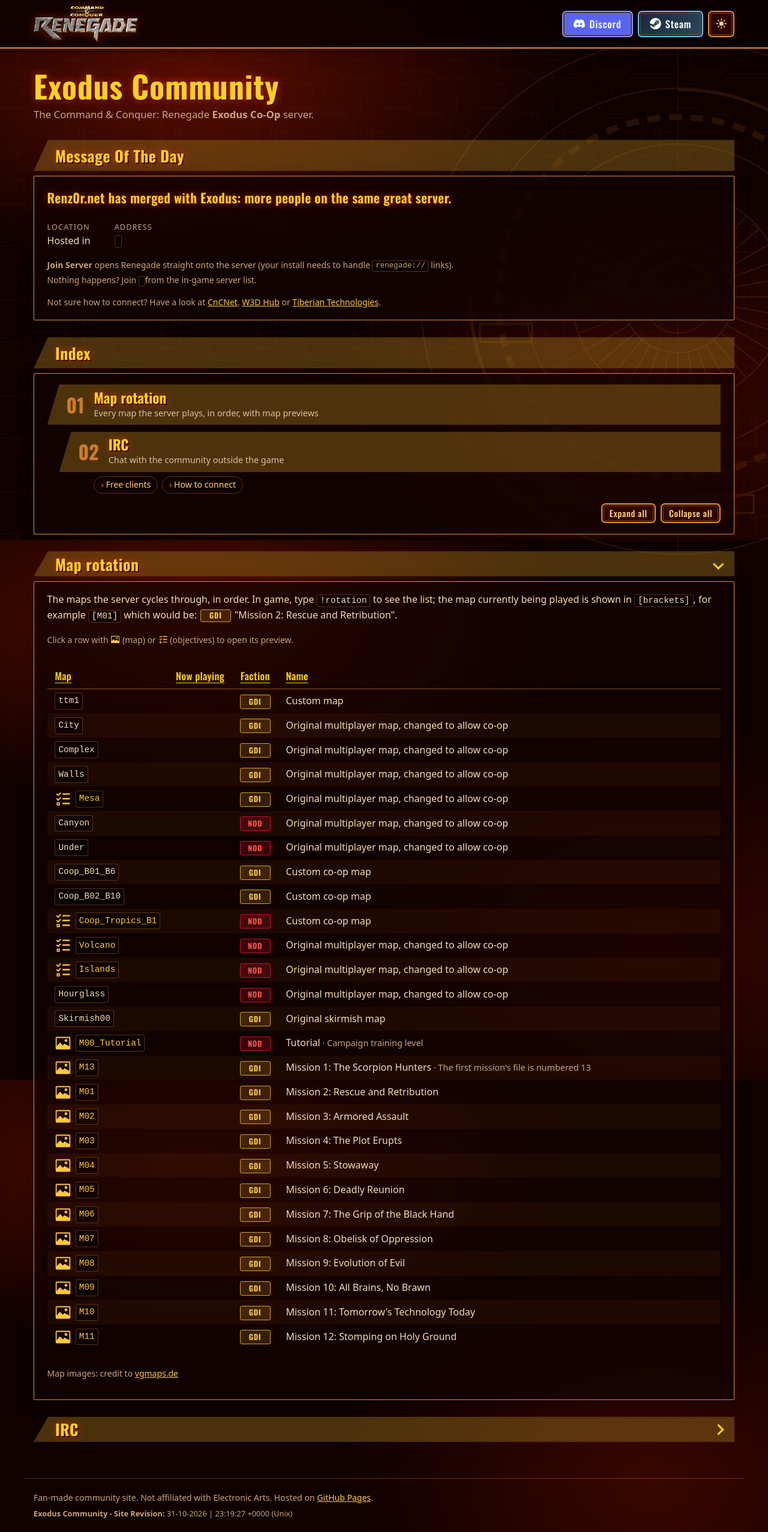
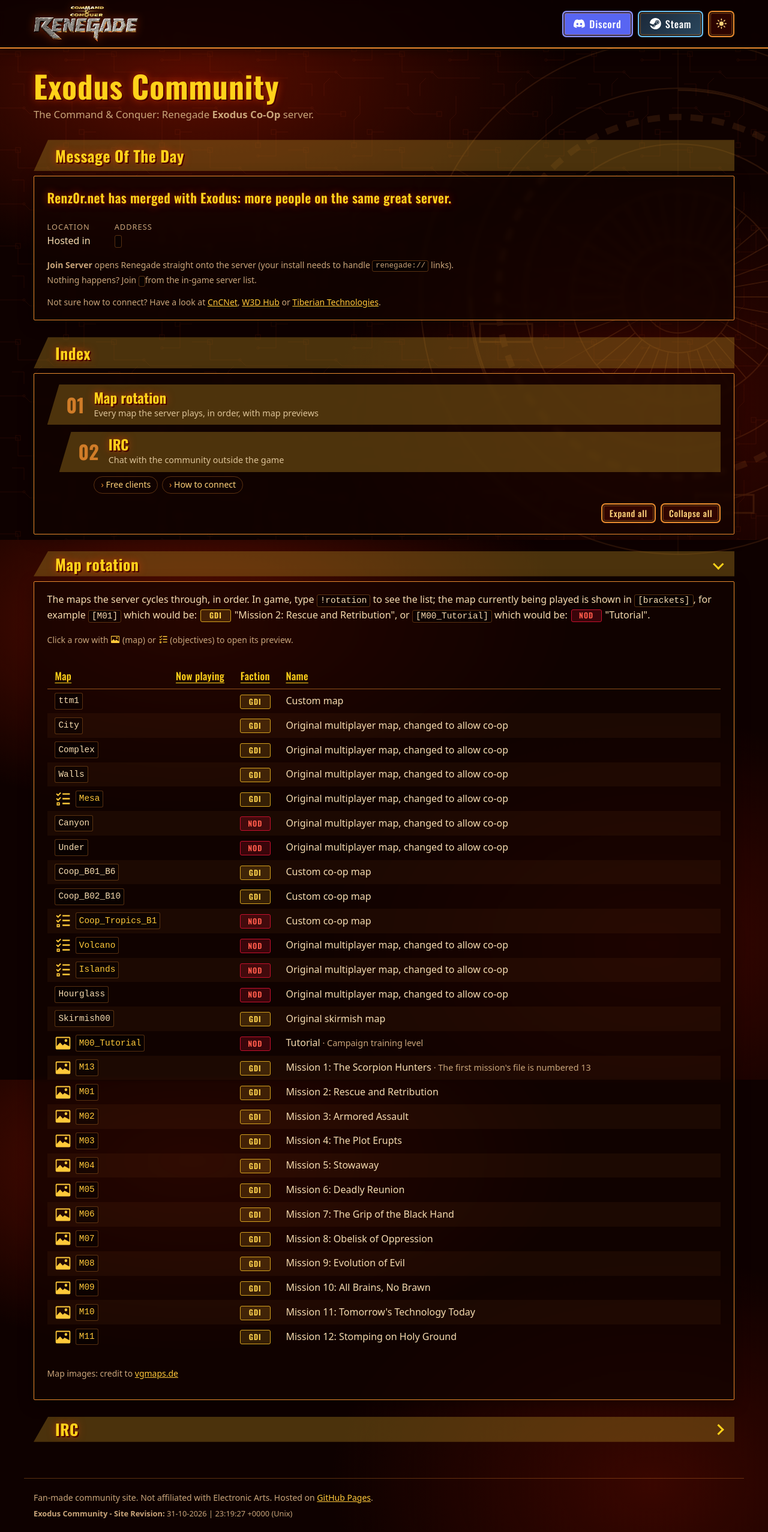
Before and after one commit to cnc-exoduscommunity/cnc-exoduscommunity.github.io, a Jekyll site: the page built from index.html, in a window 1280 px wide. Shown: the whole page at 60% size. Built offline with Jekyll 4.4.1, drawn with Linux system fonts in a browser that asks for light colours; some of the changed lines change nothing that is shown.

Commit message:
Use CnCNet first and the direct check as backup; Nod map notes
CnCNet refreshes every minute and the direct check only every ~5 minutes, and both get the same answer from the server, so CnCNet comes first again. "Not on CnCNet's list right now" now says this does not mean the server is offline or empty. The Nod map note points to !pl in #Mission-Coop (ExaBot), and the intro has a Nod example ([M00_Tutorial]).

```diff
--- a/assets/css/style.css
+++ b/assets/css/style.css
@@ -642,6 +642,9 @@
 .live-player-list summary { cursor: pointer; color: var(--link); }
 .live-player-list table { margin: 0.4rem 0 0; font-size: 0.92rem; }
 .live-source { margin: 0.4rem 0 0; }
+.live-state-note { font-size: 0.9rem; color: var(--muted); }
+.live-state-note:empty { display: none; }
+.live-state-note strong { color: var(--text); }
 /* Two tidy lines under the status box instead of one long wrapped sentence. */
 .join-hint span { display: block; }
 .join-hint span + span { margin-top: 0.15rem; }
--- a/assets/js/site.js
+++ b/assets/js/site.js
@@ -519,10 +519,11 @@
   }
 
   // Where the data comes from:
-  //  - "direct": status.json from the "Server status" workflow, which asks the
-  //    server itself every few minutes. Sees the players on every map.
-  //  - "cncnet": CnCNet's public list, used when status.json is missing or out
-  //    of date. On the Nod maps it shows the server with 0 players.
+  //  - "cncnet" (first): CnCNet's public list, refreshed every minute.
+  //  - "direct" (backup): status.json from the "Server status" workflow, which
+  //    asks the server itself every few minutes; used when CnCNet doesn't list it.
+  //  Both get the same answer from the server, which reports 0 players on Nod
+  //  maps unless someone is on GDI.
   var directUrl = box.getAttribute("data-direct-url");
   var cncnetName = box.getAttribute("data-cncnet-name") || "CnCNet";
   var cncnetUrl = box.getAttribute("data-cncnet-url") || url;
@@ -555,8 +556,8 @@
     badge.setAttribute("data-source", kind);
     badge.textContent = kind === "direct" ? "Direct" : "CnCNet";
     var tip = kind === "direct"
-      ? "Real-time: read from the server itself, so players show on every map, GDI and Nod. New check every ~5 minutes."
-      : "Fallback: the direct check isn't available right now, so this comes from CnCNet's server list. On Nod maps it shows 0 players.";
+      ? "Backup: read from the server itself, used when CnCNet doesn't list the server. New check every ~5 minutes."
+      : "From CnCNet's server list, refreshed every minute. On Nod maps it can show 0 players.";
     var tipEl = el("span", "source-tip");
     tipEl.setAttribute("role", "tooltip");
     addText(tipEl, tip);
@@ -568,34 +569,35 @@
     source.textContent = "";
     if (kind === "direct") {
       var mins = Math.max(0, Math.round((Date.now() - when.getTime()) / 60000));
-      source.appendChild(document.createTextNode("Real-time from the server itself · checked " + clock(when) +
+      source.appendChild(document.createTextNode("Backup: from the server itself · checked " + clock(when) +
         (mins ? ", " + mins + " min ago" : ", just now") + " · new check every ~5 minutes"));
     } else {
-      source.appendChild(document.createTextNode("Fallback: currently using "));
+      source.appendChild(document.createTextNode("Live data from "));
       var a = el("a", null, cncnetName); a.href = cncnetUrl;
       source.appendChild(a);
       source.appendChild(document.createTextNode(" · last checked " + clock(when) + " · refreshes every minute"));
     }
   }
 
-  // The amber note under the numbers.
-  function setWarning(kind, faction) {
+  // The amber note under the numbers: on Nod maps the server reports 0 players
+  // (to everyone) unless someone is on GDI; ExaBot's !pl in #Mission-Coop is right.
+  function setWarning(faction, missing) {
     warning.textContent = "";
-    if (kind === "cncnet") {
-      addText(warning, "Using CnCNet as a fallback: on Nod maps the master server doesn't show the players, so this can say 0 when people are playing. Check ");
+    if (faction === "nod" || missing) {
+      addText(warning, missing
+        ? "On Nod maps the server can drop off the lists or show 0 players, even while people are playing. Check "
+        : "Nod map: the server lists can show 0 players here, even while people are playing. Check ");
       var a = el("a", null, "IRC"); if (ircLink) a.href = ircLink;
       warning.appendChild(ircLink ? a : document.createTextNode("IRC"));
       warning.appendChild(document.createTextNode(" (type "));
-      warning.appendChild(el("code", null, "!pi"));
+      warning.appendChild(el("code", null, "!pl"));
       warning.appendChild(document.createTextNode(" in "));
-      warning.appendChild(el("code", null, "#exodus-home"));
-      warning.appendChild(document.createTextNode(") or go in game."));
-    } else if (kind === "direct" && faction === "nod") {
-      addText(warning, "Nod map: the server may be missing from the in-game list and the W3D Hub launcher, or show 0 players there. It is running - use ");
+      warning.appendChild(el("code", null, "#Mission-Coop"));
+      warning.appendChild(document.createTextNode(") or join in game: use "));
       warning.appendChild(el("strong", null, "Join Server"));
-      warning.appendChild(document.createTextNode(", or join "));
+      warning.appendChild(document.createTextNode(" or "));
       warning.appendChild(el("code", null, address));
-      warning.appendChild(document.createTextNode(" by address."));
+      warning.appendChild(document.createTextNode("."));
     }
     warning.hidden = !warning.textContent;
   }
@@ -610,32 +612,31 @@
     markCurrentMap(server.mapname);
     setBadge(kind);
     setSource(kind, when);
-    setWarning(kind, faction);
+    setWarning(faction, false);
   }
 
-  function showMissing(kind, text) {
+  // note: an extra line under the state, e.g. that "not listed" doesn't mean offline.
+  var stateNote = el("span", "live-state-note");
+  state.insertAdjacentElement("afterend", stateNote);
+  function showMissing(kind, text, note) {
     setState(kind, text);
+    stateNote.textContent = "";
+    if (note) note(stateNote);
     showMap(null); showFaction(null);
     playersEl.textContent = "-"; timeEl.textContent = "-";
     showPlayers([]); markCurrentMap(null);
     setBadge("cncnet");
     setSource("cncnet", new Date());
-    setWarning(kind === "offline" ? "cncnet" : null);
+    setWarning(null, kind === "offline");
+  }
+  function notListedNote(n) {
+    n.appendChild(document.createTextNode("This doesn't mean the server is "));
+    n.appendChild(el("strong", null, "offline"));
+    n.appendChild(document.createTextNode(" or that it has no players."));
   }
 
-  // 1. The server itself (status.json), when it is recent and the server answered.
-  function tryDirect() {
-    if (!directUrl) return Promise.reject(new Error("no direct status"));
-    return fetch(directUrl, { cache: "no-store" })
-      .then(function (r) { if (!r.ok) throw new Error(r.status); return r.json(); })
-      .then(function (data) {
-        var checked = new Date(data.checked_at);
-        if (!data.online || isNaN(checked) || Date.now() - checked.getTime() > DIRECT_MAX_AGE) throw new Error("stale");
-        showServer(data, "direct", checked);
-      });
-  }
-
-  // 2. Fallback: CnCNet's public server list.
+  // 1. CnCNet's public server list (refreshed every minute).
+  //    Resolves true when the server is listed, false when it isn't.
   function tryCncnet() {
     return fetch(url, { cache: "no-store" })
       .then(function (r) { if (!r.ok) throw new Error(r.status); return r.text(); })
@@ -644,20 +645,41 @@
         var data = JSON.parse(text.replace(/^[^\[{]*\(/, "").replace(/\)\s*;?\s*$/, ""));
         var servers = Array.isArray(data) ? data : Object.values(data);
         var server = servers.find(function (s) { return s.ip + ":" + s.hostport === address; });
-        if (server) showServer(server, "cncnet", new Date());
-        else showMissing("offline", "Not on CnCNet's list right now");
-      }, function () {
-        showMissing("unknown", "Couldn't reach the server list - trying again in a minute");
+        if (!server) return false;
+        stateNote.textContent = "";
+        showServer(server, "cncnet", new Date());
+        return true;
+      });
+  }
+
+  // 2. Backup: the server itself (status.json from the "Server status" workflow), when recent.
+  function tryDirect() {
+    if (!directUrl) return Promise.reject(new Error("no direct status"));
+    return fetch(directUrl, { cache: "no-store" })
+      .then(function (r) { if (!r.ok) throw new Error(r.status); return r.json(); })
+      .then(function (data) {
+        var checked = new Date(data.checked_at);
+        if (!data.online || isNaN(checked) || Date.now() - checked.getTime() > DIRECT_MAX_AGE) throw new Error("stale");
+        stateNote.textContent = "";
+        showServer(data, "direct", checked);
       });
   }
 
   function refresh() {
     if (busy) return;
     busy = true;
-    tryDirect()
-      .catch(tryCncnet)
-      .catch(function () { showMissing("unknown", "Couldn't reach the server list - trying again in a minute"); })
-      .then(function () { busy = false; });
+    tryCncnet()
+      .then(function (listed) {
+        if (listed) return;
+        return tryDirect().catch(function () {
+          showMissing("offline", "Not on CnCNet's list right now", notListedNote);
+        });
+      }, function () {
+        return tryDirect().catch(function () {
+          showMissing("unknown", "Couldn't reach the server list - trying again in a minute");
+        });
+      })
+      .then(function () { busy = false; }, function () { busy = false; });
   }
 
   refresh();
--- a/index.html
+++ b/index.html
@@ -20,7 +20,7 @@
       <div><dt>Address</dt><dd><code>{{ site.server.address }}</code></dd></div>
     </dl>
     {%- if site.server.status_url %}
-    {%- comment %} Live status, filled in by site.js: from the server itself (status.json), or CnCNet's list as a fallback. Hidden without JavaScript. {% endcomment %}
+    {%- comment %} Live status, filled in by site.js: from CnCNet's list, or the server itself (status.json) as a backup. Hidden without JavaScript. {% endcomment %}
     <div class="live-status" data-status-url="{{ site.server.status_url }}" data-address="{{ site.server.address }}"{% if site.server.direct_status_url %} data-direct-url="{{ site.server.direct_status_url }}"{% endif %} data-cncnet-name="{{ site.server.status_source_name }}" data-cncnet-url="{{ site.server.status_source_url }}" hidden>
       <div class="live-head">
         <span class="source-badge" tabindex="0" hidden></span>
@@ -98,7 +98,7 @@
 <details class="panel" id="map-rotation" open>
   <summary class="panel-tab"><h2 class="panel-tab-title">Map rotation</h2></summary>
   <div class="panel-body">
-    <p>The maps the server cycles through, in order. In game, type <code>!rotation</code> to see the list; the map currently being played is shown in <code>[brackets]</code>, for example <code>[M01]</code> which would be: <span class="team-badge team-badge-inline team-gdi">GDI</span> "Mission 2: Rescue and Retribution".</p>
+    <p>The maps the server cycles through, in order. In game, type <code>!rotation</code> to see the list; the map currently being played is shown in <code>[brackets]</code>, for example <code>[M01]</code> which would be: <span class="team-badge team-badge-inline team-gdi">GDI</span> "Mission 2: Rescue and Retribution", or <code>[M00_Tutorial]</code> which would be: <span class="team-badge team-badge-inline team-nod">Nod</span> "Tutorial".</p>
     <p class="hint">Click a row with <span class="map-link-icon-inline">{% include image-icon.svg %}</span> (map) or <span class="map-link-icon-inline">{% include objectives-icon.svg %}</span> (objectives) to open its preview.</p>
     {%- assign map_exts = "webp,png,jpg,jpeg" | split: "," %}
     <div class="table-wrap">
```
Also changed, not shown: _config.yml (+4 -4 lines).
